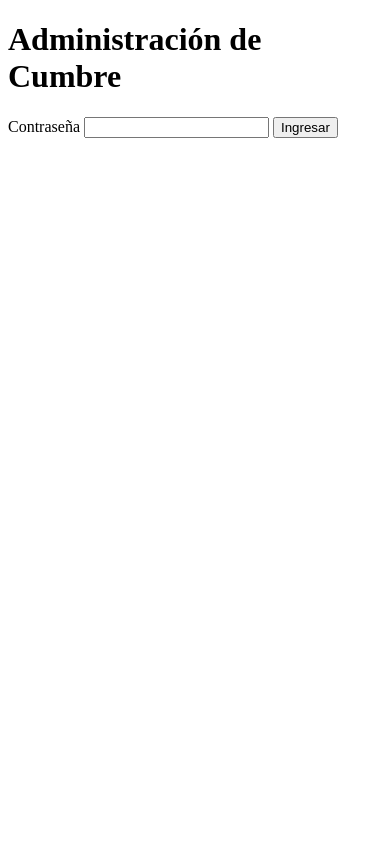
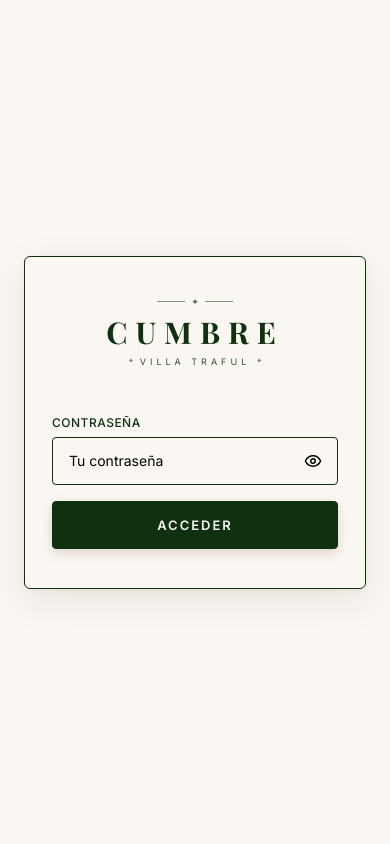
Before and after one commit to manueltdf/cumbre-menu, a Flask app: page /login in a window 390 px wide. Run offline with Flask 3, Linux system fonts and the light colour scheme; some libraries are stand-ins or nearby versions.

Commit message:
Implementar login de Figma con hover de colores invertidos

```diff
--- /dev/null
+++ b/static/css/login.css
@@ -0,0 +1,258 @@
+@font-face {
+    font-family: "Inter";
+    font-style: normal;
+    font-weight: 400;
+    font-display: swap;
+    src: url("../fonts/login/inter-400.woff2") format("woff2");
+}
+
+@font-face {
+    font-family: "Inter";
+    font-style: normal;
+    font-weight: 500;
+    font-display: swap;
+    src: url("../fonts/login/inter-500.woff2") format("woff2");
+}
+
+@font-face {
+    font-family: "Inter";
+    font-style: normal;
+    font-weight: 600;
+    font-display: swap;
+    src: url("../fonts/login/inter-600.woff2") format("woff2");
+}
+
+@font-face {
+    font-family: "Playfair Display";
+    font-style: normal;
+    font-weight: 700;
+    font-display: swap;
+    src: url("../fonts/login/playfair-display-700.woff2") format("woff2");
+}
+
+@font-face {
+    font-family: "Lora";
+    font-style: normal;
+    font-weight: 400;
+    font-display: swap;
+    src: url("../fonts/login/lora-400.woff2") format("woff2");
+}
+
+.login-page {
+    --login-cream: #faf7f2;
+    --login-green: #103110;
+    --login-error: #8b2929;
+    box-sizing: border-box;
+    display: grid;
+    place-items: center;
+    min-height: 100vh;
+    min-height: 100svh;
+    margin: 0;
+    padding: 40px;
+    background: var(--login-cream);
+    color: var(--login-green);
+    font-family: "Inter", Arial, sans-serif;
+}
+
+.login-page *,
+.login-page *::before,
+.login-page *::after {
+    box-sizing: border-box;
+}
+
+.login-card {
+    display: flex;
+    flex-direction: column;
+    gap: 48px;
+    width: 100%;
+    max-width: 400px;
+    min-width: 0;
+    padding: 51px 43px;
+    border: 1px solid var(--login-green);
+    border-radius: 6px;
+    background: var(--login-cream);
+    box-shadow: 0 2px 8px rgb(44 24 16 / 4%),
+                0 12px 40px rgb(44 24 16 / 8%);
+}
+
+.login-brand {
+    display: flex;
+    flex-direction: column;
+    align-items: center;
+    gap: 4px;
+}
+
+.login-brand__ornament {
+    display: flex;
+    align-items: center;
+    justify-content: center;
+    gap: 6px;
+    height: 12px;
+    font-family: "Lora", Georgia, serif;
+    font-size: 9px;
+    line-height: 12px;
+}
+
+.login-brand__ornament img {
+    display: block;
+    flex: none;
+}
+
+.login-brand__ornament span {
+    opacity: 0.7;
+}
+
+.login-brand__name {
+    margin: 0;
+    font-family: "Playfair Display", Georgia, serif;
+    font-size: 30px;
+    font-weight: 700;
+    line-height: 40px;
+    letter-spacing: 8px;
+    text-align: center;
+}
+
+.login-brand__location {
+    display: flex;
+    align-items: center;
+    justify-content: center;
+    gap: 6px;
+    height: 11px;
+}
+
+.login-brand__location p {
+    margin: 0;
+    font-size: 9px;
+    font-weight: 400;
+    line-height: 11px;
+    letter-spacing: 4px;
+    white-space: nowrap;
+    opacity: 0.85;
+}
+
+.login-brand__location span {
+    font-size: 7px;
+    line-height: 8px;
+    opacity: 0.6;
+}
+
+.login-form {
+    display: flex;
+    flex-direction: column;
+    gap: 16px;
+}
+
+.login-field {
+    display: flex;
+    flex-direction: column;
+    gap: 7px;
+}
+
+.login-field label {
+    font-size: 12px;
+    font-weight: 500;
+    line-height: 15px;
+    letter-spacing: 0.5px;
+    text-transform: uppercase;
+}
+
+.login-password {
+    position: relative;
+}
+
+.login-password input {
+    display: block;
+    width: 100%;
+    min-width: 0;
+    height: 48px;
+    padding: 0 54px 0 16px;
+    border: 1px solid var(--login-green);
+    border-radius: 4px;
+    background: var(--login-cream);
+    color: #000;
+    font: 400 14px / 17px "Inter", Arial, sans-serif;
+}
+
+.login-password input::placeholder {
+    color: #000;
+    opacity: 1;
+}
+
+.login-password__toggle {
+    position: absolute;
+    top: 2px;
+    right: 3px;
+    display: grid;
+    place-items: center;
+    width: 44px;
+    height: 44px;
+    padding: 0;
+    border: 0;
+    border-radius: 3px;
+    background: transparent;
+    cursor: pointer;
+}
+
+.login-password__toggle[hidden] {
+    display: none;
+}
+
+.login-password__toggle img {
+    display: block;
+}
+
+.login-submit {
+    width: 100%;
+    height: 48px;
+    padding: 0 16px;
+    border: 1px solid var(--login-green);
+    border-radius: 4px;
+    background: var(--login-green);
+    color: var(--login-cream);
+    font: 600 13px / 16px "Inter", Arial, sans-serif;
+    letter-spacing: 2px;
+    text-transform: uppercase;
+    box-shadow: 0 4px 12px rgb(122 59 30 / 19%);
+    cursor: pointer;
+    transition: background-color 160ms ease, color 160ms ease;
+}
+
+.login-submit:hover,
+.login-submit:focus-visible {
+    background: var(--login-cream);
+    color: var(--login-green);
+}
+
+.login-password input:focus-visible,
+.login-password__toggle:focus-visible,
+.login-submit:focus-visible {
+    outline: 2px solid var(--login-green);
+    outline-offset: 3px;
+}
+
+.login-password input[aria-invalid="true"] {
+    border-color: var(--login-error);
+}
+
+.login-error {
+    margin: 0;
+    color: var(--login-error);
+    font-size: 12px;
+    line-height: 20px;
+}
+
+@media (max-width: 480px) {
+    .login-page {
+        padding: 24px;
+    }
+
+    .login-card {
+        padding: 39px 27px;
+    }
+}
+
+@media (prefers-reduced-motion: reduce) {
+    .login-submit {
+        transition: none;
+    }
+}
--- /dev/null
+++ b/static/js/login.js
@@ -0,0 +1,18 @@
+"use strict";
+
+const passwordInput = document.getElementById("password");
+const passwordToggle = document.querySelector(".login-password__toggle");
+
+if (passwordInput && passwordToggle) {
+    passwordToggle.hidden = false;
+
+    passwordToggle.addEventListener("click", () => {
+        const showPassword = passwordInput.type === "password";
+        const label = showPassword ? "Ocultar contraseña" : "Mostrar contraseña";
+
+        passwordInput.type = showPassword ? "text" : "password";
+        passwordToggle.setAttribute("aria-pressed", String(showPassword));
+        passwordToggle.setAttribute("aria-label", label);
+        passwordToggle.title = label;
+    });
+}
--- a/templates/login.html
+++ b/templates/login.html
@@ -4,27 +4,62 @@
     <meta charset="UTF-8">
     <meta name="viewport" content="width=device-width, initial-scale=1.0">
     <title>Acceso de administración | Cumbre</title>
+    <link rel="stylesheet" href="{{ url_for('static', filename='css/login.css') }}">
+    <script src="{{ url_for('static', filename='js/login.js') }}" defer></script>
 </head>
-<body>
-    <h1>Administración de Cumbre</h1>
+<body class="login-page">
+    <main class="login-card" aria-label="Acceso de administración">
+        <div class="login-brand">
+            <div class="login-brand__ornament" aria-hidden="true">
+                <img src="{{ url_for('static', filename='img/login/ornament-line.svg') }}" alt="" width="28" height="1">
+                <span>✦</span>
+                <img src="{{ url_for('static', filename='img/login/ornament-line.svg') }}" alt="" width="28" height="1">
+            </div>
+            <h1 class="login-brand__name">CUMBRE</h1>
+            <div class="login-brand__location">
+                <span aria-hidden="true">✦</span>
+                <p>VILLA TRAFUL</p>
+                <span aria-hidden="true">✦</span>
+            </div>
+        </div>
 
-    {% if error %}
-        <p role="alert">{{ error }}</p>
-    {% endif %}
-
-    <form method="post">
+        <form class="login-form" method="post" action="{{ url_for('login') }}">
             <input type="hidden" name="csrf_token" value="{{ csrf_token() }}">
 
+            <div class="login-field">
                 <label for="password">Contraseña</label>
+                <div class="login-password">
                     <input
                         type="password"
                         id="password"
                         name="password"
+                        placeholder="Tu contraseña"
                         autocomplete="current-password"
+                        autocapitalize="none"
+                        spellcheck="false"
+                        {% if error %}aria-invalid="true" aria-describedby="login-error"{% endif %}
                         required
                     >
+                    <button
+                        class="login-password__toggle"
+                        type="button"
+                        aria-label="Mostrar contraseña"
+                        aria-controls="password"
+                        aria-pressed="false"
+                        title="Mostrar contraseña"
+                        hidden
+                    >
+                        <img src="{{ url_for('static', filename='img/login/eye.svg') }}" alt="" width="18" height="18">
+                    </button>
+                </div>
+            </div>
 
-        <button type="submit">Ingresar</button>
+            {% if error %}
+                <p class="login-error" id="login-error" role="alert">{{ error }}</p>
+            {% endif %}
+
+            <button class="login-submit" type="submit">Acceder</button>
         </form>
+    </main>
 </body>
 </html>
```
Also changed, not shown: static/fonts/login/inter-OFL.txt (added, +93 -0 lines), static/fonts/login/lora-OFL.txt (added, +93 -0 lines), static/fonts/login/playfairdisplay-OFL.txt (added, +93 -0 lines), static/fonts/login/README.md (added), static/fonts/login/inter-400.woff2 (added), static/fonts/login/inter-500.woff2 (added), static/fonts/login/inter-600.woff2 (added), static/fonts/login/lora-400.woff2 (added), static/fonts/login/playfair-display-700.woff2 (added), static/img/login/eye.svg (added), static/img/login/ornament-line.svg (added). Lines whose indentation alone changed are shown as unchanged.
